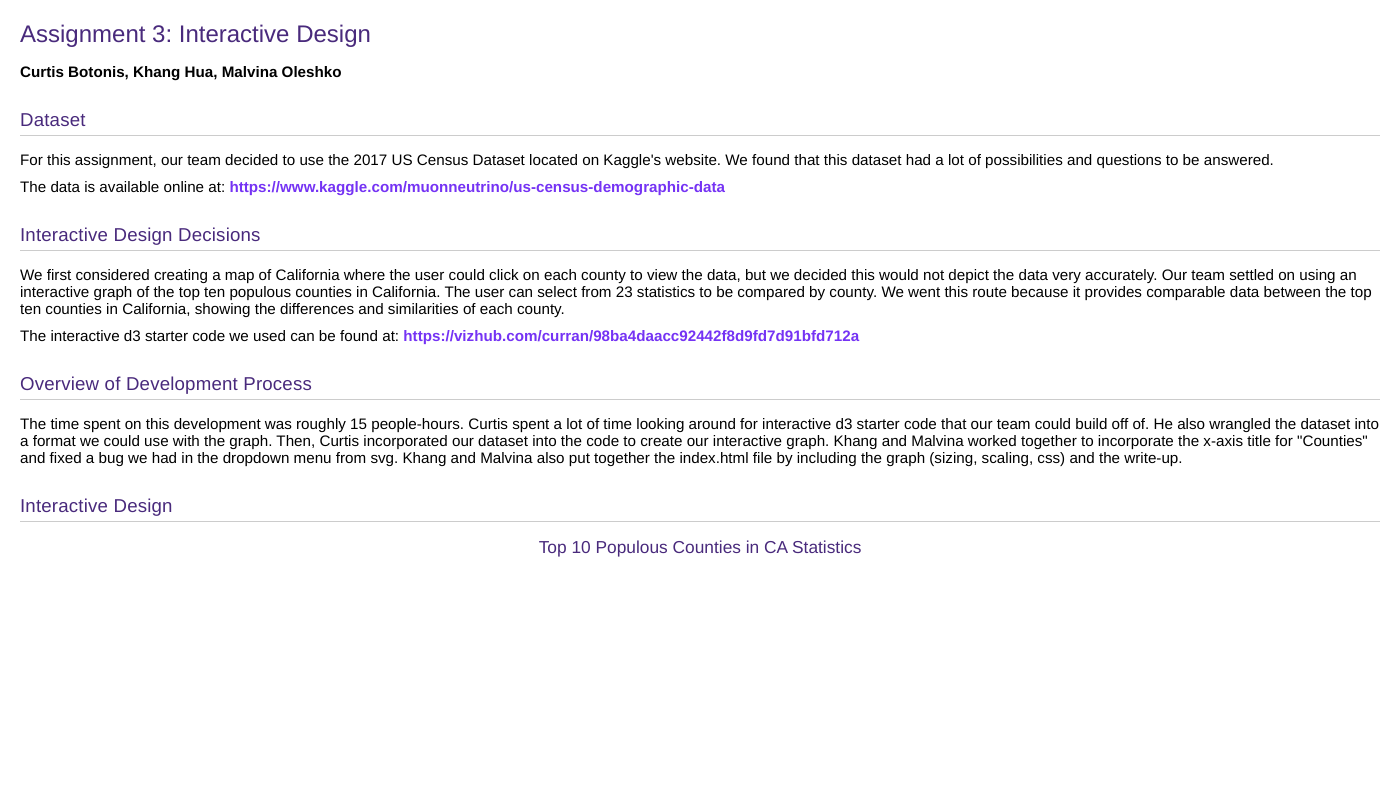
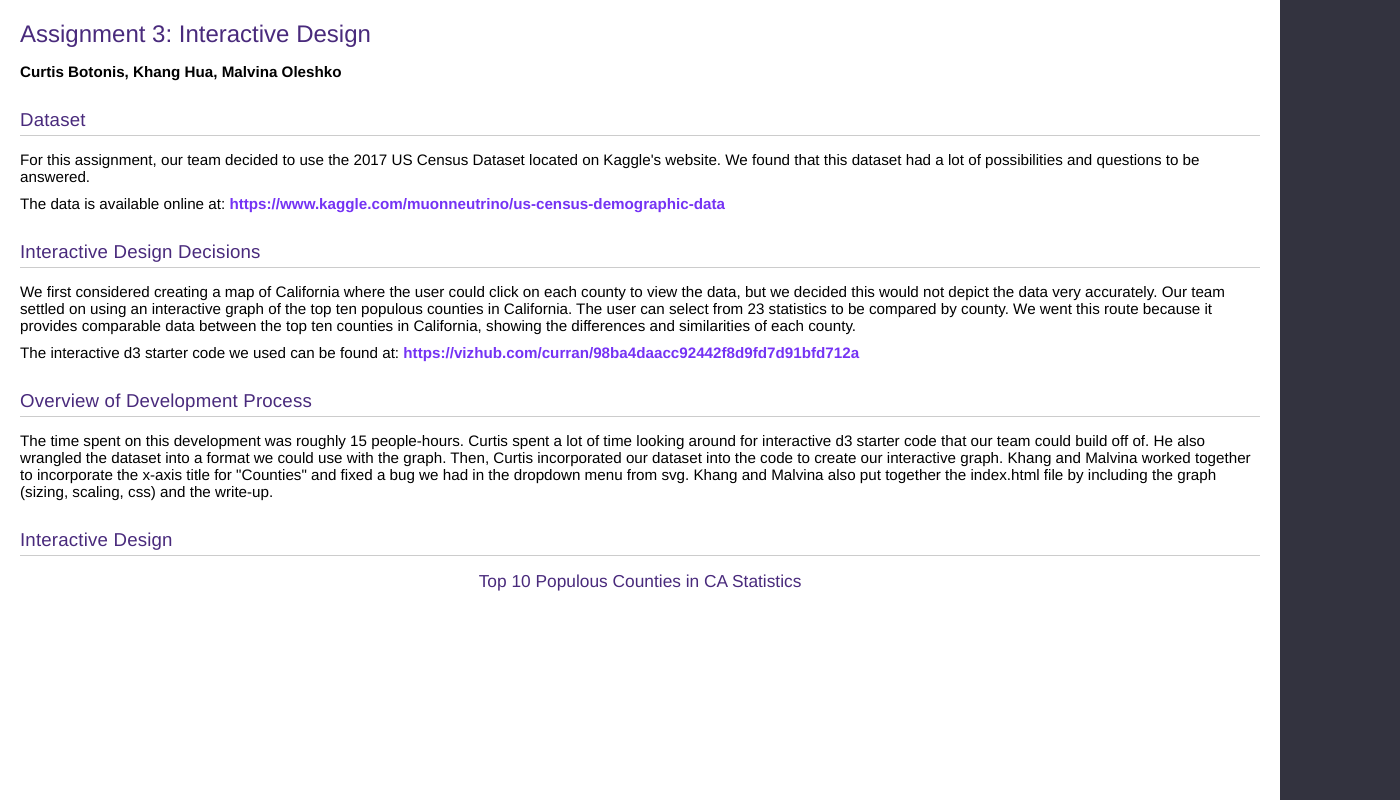
Before and after one commit to CBoton/CBoton.github.io, a website: page index.html in a window 1280 px wide. Shown: the top 800 px of the page, 1400 px wide, since content can reach past the window. Drawn offline with nearby package versions, Linux system fonts and the light colour scheme; no server answers.

Commit message:
Update index.html

```diff
--- a/index.html
+++ b/index.html
@@ -9,7 +9,7 @@
             margin: 0 auto 0 auto;
             padding: 0;
             background-color: #33333f;
-            width: 1400px;
+            width: 1280px;
             font-family: "Avenir", "Avenir Next", Helvetica Neue, Arial;
             font-size: 0.95em;
         }
```
